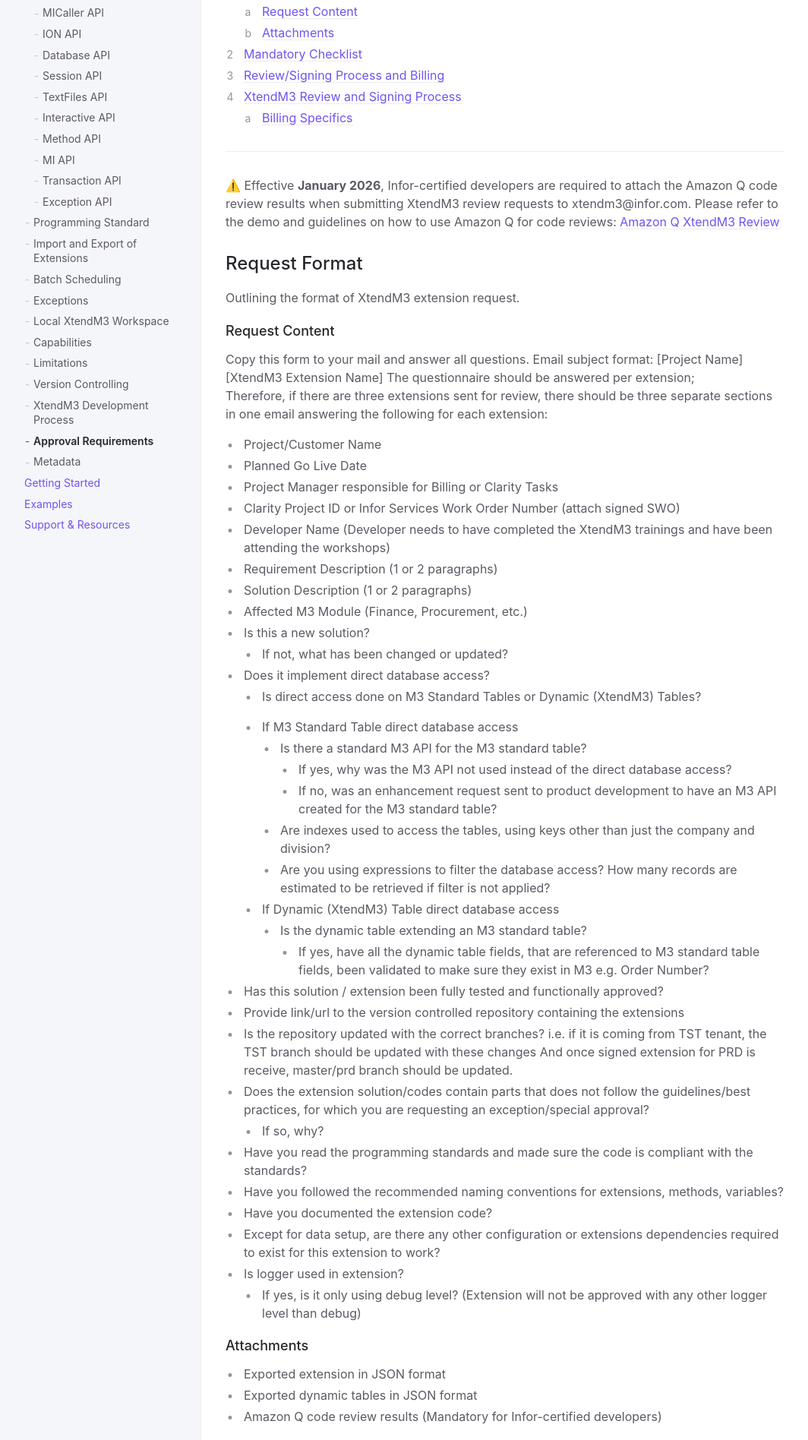
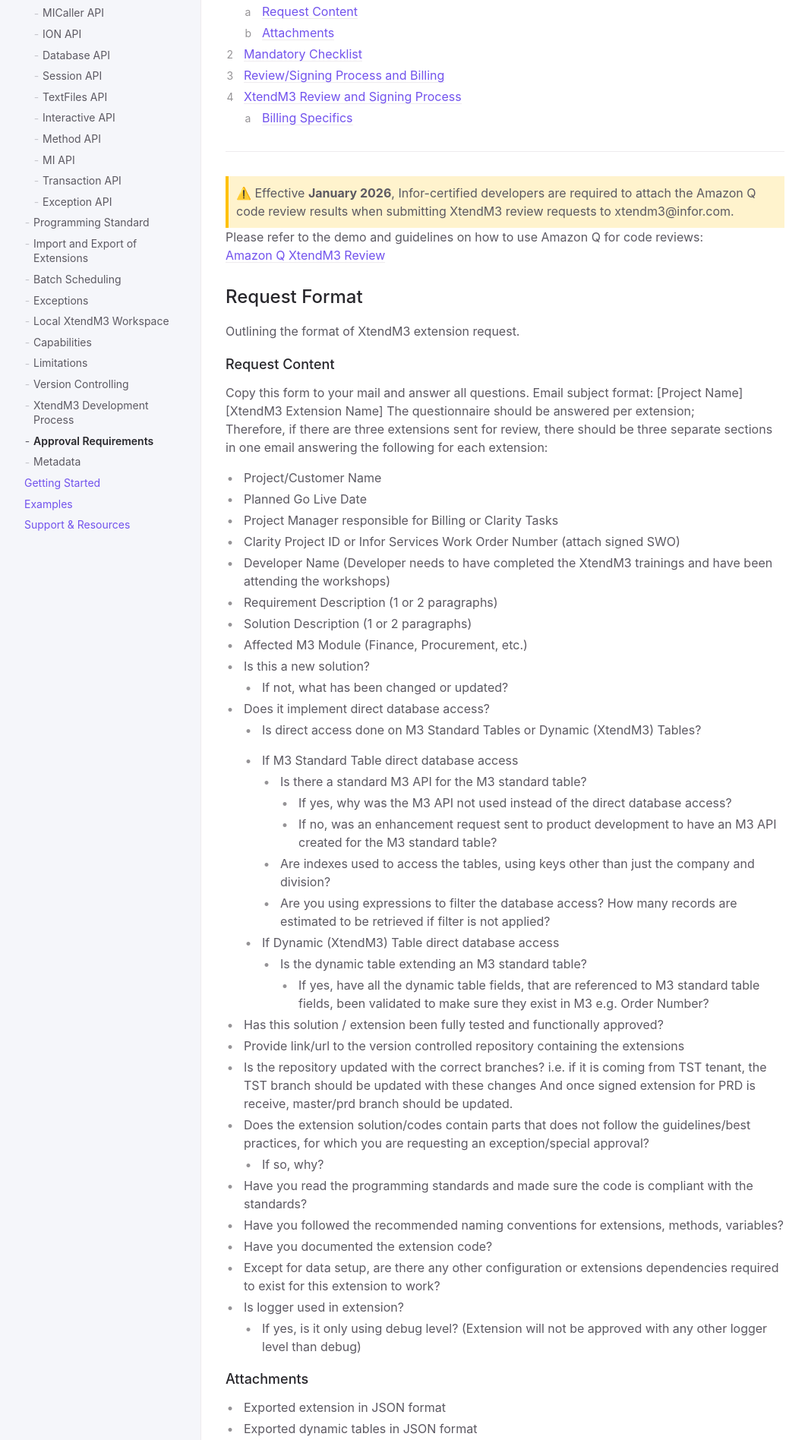
Before and after one commit to infor-cloud/xtendm3, a Jekyll site: the page built from docs/documentation/approval-requirements.md, in a window 1280 px wide. Shown: the part 353-2249 px from the top of the page at 76% size, without its empty margins (107-1171 px from the left). Built offline with Jekyll 4.4.1, drawn with Linux system fonts in a browser that asks for light colours.

Commit message:
approval-requirements.md add Amazon Q note

```diff
--- a/docs/documentation/approval-requirements.md
+++ b/docs/documentation/approval-requirements.md
@@ -19,10 +19,12 @@ Once all the information below is ready and the extension has been tested, send
 {:toc}
 
 ---
-{: .highlight }
-⚠️ Effective **January 2026**, Infor-certified developers are required to attach the Amazon Q code review results when submitting XtendM3 review requests to xtendm3@infor.com.
+<div style="background-color: #fff3cd; padding: 10px; border-left: 4px solid #ffc107;">
+⚠️ Effective <strong>January 2026</strong>, Infor-certified developers are required to attach the Amazon Q code review results when submitting XtendM3 review requests to xtendm3@infor.com. </div>
+
 Please refer to the demo and guidelines on how to use Amazon Q for code reviews:
 [Amazon Q XtendM3 Review](https://inforonline.sharepoint.com/sites/M3TechnicalGDS/Shared%20Documents/Forms/AllItems.aspx?csf=1&web=1&e=E7qsDq&ovuser=457d5685%2D0467%2D4d05%2Db23b%2D8f817adda47c%2CJeanMarie%2ECarreon%40infor%2Ecom&CID=b9d0eb6d%2D3c33%2D4cea%2Db5d4%2D3b148d48d699&cidOR=SPO&FolderCTID=0x0120000195727F2E06FD4C91686EE5706E6D37&id=%2Fsites%2FM3TechnicalGDS%2FShared%20Documents%2FGeneral%2FGenAI%2FAmazon%20Q%20Xtendm3%20Review)
+
 
 ## Request Format
 Outlining the format of XtendM3 extension request.
```
